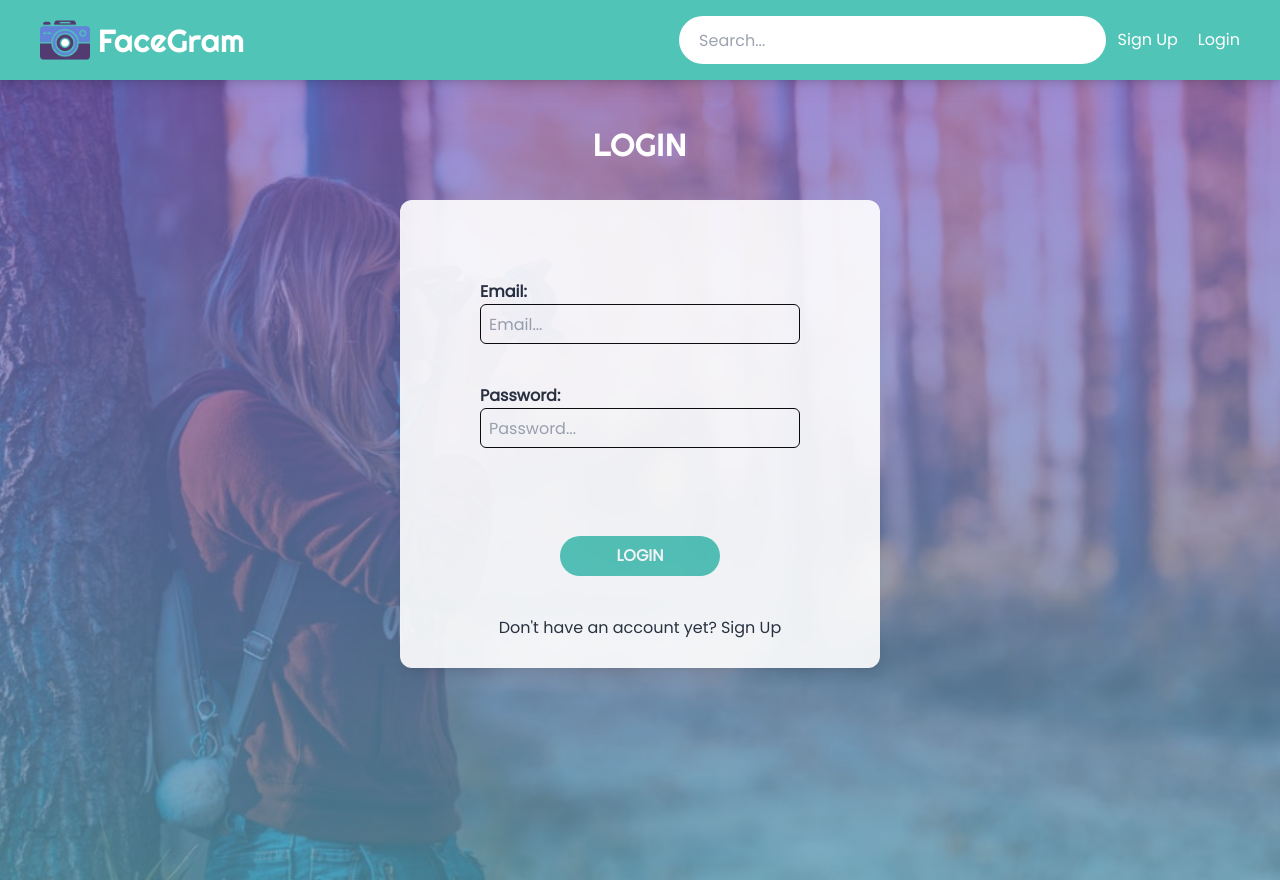
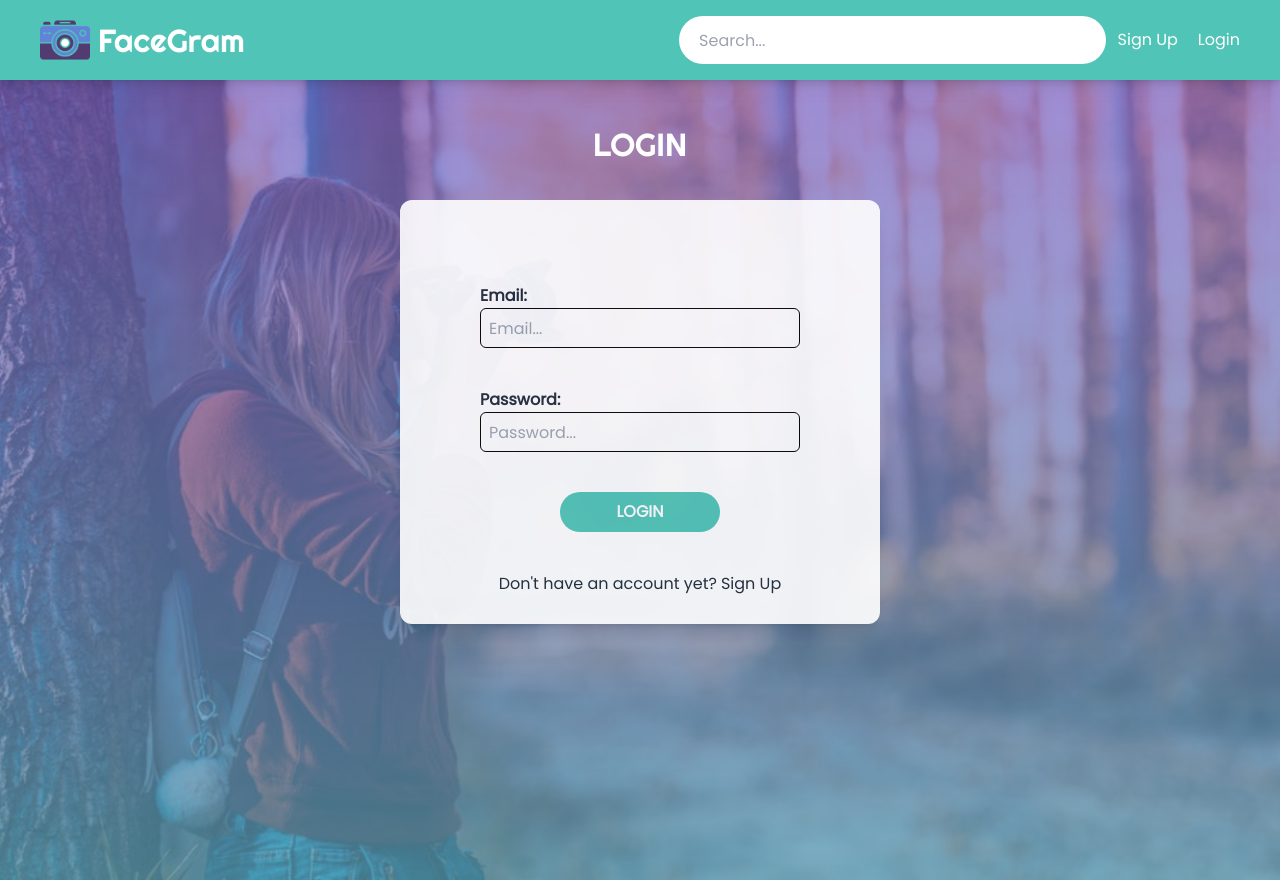
Before and after one commit to Justin-Aye/STSWENG, a Next.js app: page /login in a window 1280 px wide. Built offline with nearby package versions, Linux system fonts and the light colour scheme; no server answers; a web font is replaced by a local one.

Commit message:
Update login.js
- Changed from onclick execution to on form submit

```diff
--- a/components/login.js
+++ b/components/login.js
@@ -18,8 +18,6 @@ export default function Login(){
     const [wrongCred, setWrongCred] = useState(false);
 
     function handleSubmit(){
-        console.log("Form Submitted")
-
         signInWithEmailAndPassword(auth, email, password)
         .then((user) => {
             router.push("/")
@@ -52,10 +50,19 @@ export default function Login(){
             <div className="flex flex-col p-10">
                 <h1 className="mx-auto mb-8 text-[32px] font-logo text-white" data-testid="page_title">LOGIN</h1>
 
+
                 <div className="flex flex-col mx-auto w-2/5 h-auto py-5 rounded-xl bg-white shadow-lg opacity-90">
-                    <form className="flex flex-col mx-auto w-full pt-5 rounded-xl" data-testid="form">
 
-                        <label className="w-2/3 mx-auto mt-10 font-bold" htmlFor="email">Email:</label>
+                    <p className={`${wrongCred ? "" : "invisible"} text-red-500 mx-auto mt-5`}>Incorrect Email or Password</p>
+
+                    <form className="flex flex-col mx-auto w-full rounded-xl" data-testid="form"
+                        onSubmit={(e) => {
+                            e.preventDefault()
+                            handleSubmit()
+                        }}
+                    >
+
+                        <label className="w-2/3 mx-auto mt-5 font-bold" htmlFor="email">Email:</label>
                         <input className="w-2/3 h-10 mx-auto mb-10 border border-black rounded-md px-2" placeholder="Email..." type="text" name="email" id="email"
                             onChange={(e) => setEmail(e.target.value) } required onKeyDown={(e) => {e.key == 'enter' ? handleSubmit() : ""}} data-testid="email_input"
                         />
@@ -65,14 +72,11 @@ export default function Login(){
                             onChange={(e) => setPass(e.target.value) } required onKeyDown={(e) => {e.key == 'enter' ? handleSubmit() : ""}} data-testid="pass_input"
                         />
 
+                        <button className="w-1/3 mx-auto mb-8 py-2 rounded-[20px] bg-nav_bg font-bold text-white hover:transition duration-300 hover:bg-nav_bg_dark"
+                            data-testid="submit_btn">
+                            LOGIN
+                        </button>
                     </form>
-
-                    <p className={`${wrongCred ? "" : "invisible"} text-red-500 mx-auto my-3`}>Incorrect Email or Password</p>
-
-                    <button className="w-1/3 mx-auto mb-8 py-2 rounded-[20px] bg-nav_bg font-bold text-white
-                                        hover:transition duration-300 hover:bg-nav_bg_dark" type="submit" onClick={() => handleSubmit()} data-testid="submit_btn">
-                        LOGIN
-                    </button>
 
                     <div className='flex justify-center py-2'>
                         <span className='pr-1'>Don't have an account yet?</span>
```
